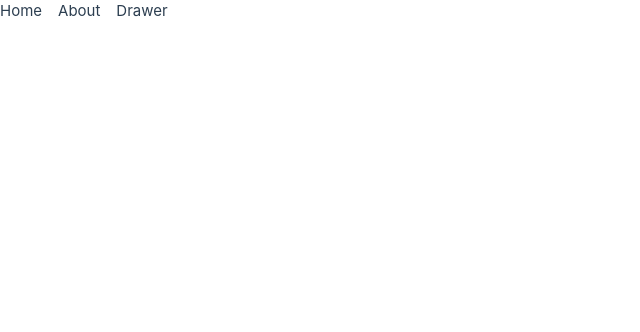
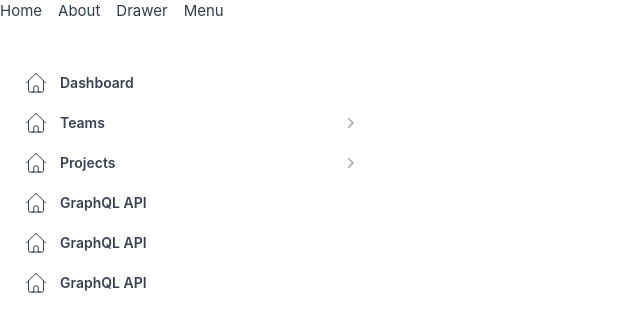
Before and after one commit to brey-soeng/vue-project-component, a Vue app: page /en/menu in a window 1280 px wide. Before the commit this address had no page. Shown: the top 332 px of the page, without its empty margins (0-640 px from the left). Built offline with nearby package versions, Linux system fonts and the light colour scheme.

Commit message:
menu component

```diff
--- a/src/App.vue
+++ b/src/App.vue
@@ -9,9 +9,9 @@ import Trans from '@/lang/translation'
         <RouterLink :to="Trans.i18nRoute({ name: 'Home' })">{{ $t('header.home') }}</RouterLink>
         <RouterLink :to="Trans.i18nRoute({ name: 'About' })">{{ $t('header.about') }}</RouterLink>
         <RouterLink :to="Trans.i18nRoute({ name: 'drawer' })">{{ $t('header.drawer') }}</RouterLink>
+        <RouterLink :to="Trans.i18nRoute({ name: 'menu' })">{{ $t('header.menu') }}</RouterLink>
       </nav>
     </div>
   </header>
-
   <RouterView />
 </template>
--- a/src/components/DrawerSlide.vue
+++ b/src/components/DrawerSlide.vue
@@ -46,7 +46,7 @@
                         @click="handleClose"
                       >
                         <span class="sr-only">Close panel</span>
-                        <XMarkIcon class="h-6 w-6" aria-hidden="true" />
+                        <svg-icon name="Mark" />
                       </button>
                     </slot>
                   </div>
@@ -77,7 +77,7 @@
                                 @click="handleClose"
                               >
                                 <span class="sr-only">Close panel</span>
-                                <XMarkIcon class="h-6 w-6" aria-hidden="true" />
+                                <svg-icon name="Mark" />
                               </button>
                             </slot>
                           </div>
@@ -119,7 +119,6 @@
 </template>
 <script setup>
 import { Dialog, DialogPanel, DialogTitle, TransitionChild, TransitionRoot } from '@headlessui/vue'
-import { XMarkIcon } from '@heroicons/vue/24/outline'
 import { computed, ref, watch } from 'vue'
 const props = defineProps({
   title: {
--- /dev/null
+++ b/src/components/NavMenu/NavMenu.vue
@@ -0,0 +1,23 @@
+<template>
+  <div class="flex grow flex-col gap-y-5 overflow-y-auto bg-white px-6">
+    <!-- add logo here -->
+    <nav class="flex flex-1 flex-col">
+      <ul role="list" class="flex flex-1 flex-col">
+        <NavMenuItem v-for="items in navigation" :items="items" :key="items.name" />
+      </ul>
+    </nav>
+  </div>
+</template>
+<script setup>
+import NavMenuItem from './NavMenuItem.vue'
+import { ref } from 'vue'
+const props = defineProps({
+  menuList: {
+    type: [Object, Array],
+    default() {
+      return []
+    }
+  }
+})
+const navigation = ref(props.menuList)
+</script>
--- /dev/null
+++ b/src/components/NavMenu/NavMenuItem.vue
@@ -0,0 +1,56 @@
+<template>
+  <li>
+    <ul role="list" class="-mx-2 space-y-1">
+      <li>
+        <RouterLink
+          v-if="!item?.children"
+          :to="item?.path"
+          :class="[
+            item?.meta?.current ? 'bg-gray-50' : 'hover:bg-gray-50',
+            'group flex gap-x-3 rounded-md p-2 text-sm leading-6 font-semibold text-gray-700'
+          ]"
+        >
+          <SvgIcon :name="item?.meta?.icon" />
+          {{ item?.meta?.title }}
+        </RouterLink>
+        <Disclosure as="div" v-else v-slot="{ open }">
+          <DisclosureButton
+            :class="[
+              item?.meta?.current ? 'bg-gray-50' : 'hover:bg-gray-50',
+              'flex items-center w-full text-left rounded-md p-2 gap-x-3 text-sm leading-6 font-semibold text-gray-700'
+            ]"
+          >
+            <SvgIcon :name="item?.meta?.icon" />
+            {{ item.name }}
+            <ChevronRightIcon
+              :class="[
+                open ? 'rotate-90 text-gray-500' : 'text-gray-400',
+                'ml-auto h-5 w-5 shrink-0'
+              ]"
+              aria-hidden="true"
+            />
+          </DisclosureButton>
+          <DisclosurePanel v-if="item.children" as="ul" class="mt-1 px-2">
+            <nav-menu-item v-for="subItem in item.children" :items="subItem" :key="subItem.name" />
+          </DisclosurePanel>
+        </Disclosure>
+      </li>
+    </ul>
+  </li>
+</template>
+<script setup>
+import { ref } from 'vue'
+import { RouterLink } from 'vue-router'
+import SvgIcon from '@/components/SvgIcon.vue'
+import { Disclosure, DisclosureButton, DisclosurePanel } from '@headlessui/vue'
+import { ChevronRightIcon } from '@heroicons/vue/20/solid'
+const props = defineProps({
+  items: {
+    type: [Object, Array],
+    default() {
+      return []
+    }
+  }
+})
+const item = ref(props.items)
+</script>
--- a/src/icons/ArrowIcon.vue
+++ b/src/icons/ArrowIcon.vue
@@ -1,5 +1,5 @@
 <template>
-  <svg xmlns="http://www.w3.org/2000/svg" viewBox="0 0 24 24">
+  <svg xmlns="http://www.w3.org/2000/svg" viewBox="0 0 24 24" width="24" height="24">
     <path d="M15,20H9V12H4.16L12,4.16L19.84,12H15V20Z" fill="currentColor" />
   </svg>
 </template>
--- a/src/icons/HomeIcon.vue
+++ b/src/icons/HomeIcon.vue
@@ -1,10 +1,17 @@
 <template>
-  <svg width="24" height="24" viewBox="0 0 24 24" fill="none" xmlns="http://www.w3.org/2000/svg">
+  <svg
+    xmlns="http://www.w3.org/2000/svg"
+    fill="none"
+    viewBox="0 0 24 24"
+    stroke-width="1.5"
+    stroke="currentColor"
+    width="24"
+    height="24"
+  >
     <path
-      d="M16 14.238C13.79 16.448 10.208 16.448 8 14.238M19.842 8.29901L13.842 3.63201C12.759 2.78901 11.242 2.78901 10.158 3.63201L4.158 8.29901C3.427 8.86701 3 9.74101 3 10.667V18C3 19.657 4.343 21 6 21H18C19.657 21 21 19.657 21 18V10.667C21 9.74101 20.573 8.86701 19.842 8.29901Z"
-      stroke="currentColor"
       stroke-linecap="round"
       stroke-linejoin="round"
+      d="M2.25 12l8.954-8.955c.44-.439 1.152-.439 1.591 0L21.75 12M4.5 9.75v10.125c0 .621.504 1.125 1.125 1.125H9.75v-4.875c0-.621.504-1.125 1.125-1.125h2.25c.621 0 1.125.504 1.125 1.125V21h4.125c.621 0 1.125-.504 1.125-1.125V9.75M8.25 21h8.25"
     />
   </svg>
 </template>
--- /dev/null
+++ b/src/icons/MarkIcon.vue
@@ -0,0 +1,13 @@
+<template>
+  <svg
+    xmlns="http://www.w3.org/2000/svg"
+    fill="none"
+    viewBox="0 0 24 24"
+    stroke-width="1.5"
+    stroke="currentColor"
+    width="24"
+    height="24"
+  >
+    <path stroke-linecap="round" stroke-linejoin="round" d="M6 18L18 6M6 6l12 12" />
+  </svg>
+</template>
--- a/src/lang/locales/en.js
+++ b/src/lang/locales/en.js
@@ -2,7 +2,8 @@ export default {
   header: {
     home: 'Home',
     about: 'About',
-    drawer: 'Drawer'
+    drawer: 'Drawer',
+    menu: 'Menu'
   },
   locale: {
     en: 'English',
--- a/src/lang/locales/kh.js
+++ b/src/lang/locales/kh.js
@@ -2,7 +2,8 @@ export default {
   header: {
     home: 'ទំព័រដើម',
     about: 'អំពី',
-    drawer: 'ស្លាយ'
+    drawer: 'ស្លាយ',
+    menu: 'ម៊ីនុយ'
   },
   locale: {
     en: 'អង់គ្លេស',
--- a/src/lang/locales/zh.js
+++ b/src/lang/locales/zh.js
@@ -1,12 +1,13 @@
 export default {
   header: {
-    home: 'jia',
-    about: 'ziji',
-    drawer: 'drawer'
+    home: '家',
+    about: '关于',
+    drawer: '抽屉',
+    menu: '菜单'
   },
   locale: {
-    en: 'Yinwen',
-    kh: 'Jianpuzhai',
-    zh: 'Zhong wen'
+    en: '英语',
+    kh: '高棉语',
+    zh: '中文'
   }
 }
--- a/src/router/index.js
+++ b/src/router/index.js
@@ -11,21 +11,26 @@ const router = createRouter({
         {
           path: '',
           name: 'Home',
-
+          meta: { title: 'home', current: false, hidden: false, permission: '', icon: '' },
           component: () => import('../views/HomeView.vue')
         },
         {
           path: 'about',
           name: 'About',
-          // route level code-splitting
-          // this generates a separate chunk (About.[hash].js) for this route
-          // which is lazy-loaded when the route is visited.
+          meta: { title: 'about', current: false, hidden: false, permission: '', icon: '' },
           component: () => import('../views/AboutView.vue')
         },
         {
           path: 'drawer',
           name: 'drawer',
+          meta: { title: 'drawer', current: false, hidden: false, permission: '', icon: '' },
           component: () => import('../views/DrawerView.vue')
+        },
+        {
+          path: 'menu',
+          name: 'menu',
+          meta: { title: 'menu', current: false, hidden: false, permission: '', icon: '' },
+          component: () => import('../views/MenuView.vue')
         }
       ]
     }
--- /dev/null
+++ b/src/views/MenuView.vue
@@ -0,0 +1,113 @@
+<template>
+  <div class="py-10 w-96">
+    <nav-menu :menuList="navigation" />
+  </div>
+</template>
+<script setup>
+import { ref } from 'vue'
+const navigation = ref([
+  {
+    name: 'dashboard',
+    path: '',
+    meta: { title: 'Dashboard', current: false, icon: 'Home' }
+  },
+  {
+    name: 'Teams',
+    path: '#',
+    meta: { title: 'home', current: false, icon: 'Home' },
+    children: [
+      {
+        name: 'Engineering',
+        path: '#',
+        meta: { title: 'Engineering', current: false, icon: 'Home' },
+        children: [
+          {
+            name: 'dddd',
+            path: '#',
+            meta: { title: 'ddd', current: false, icon: 'Home' },
+            children: [
+              {
+                name: 'Engineering',
+                path: '#',
+                meta: { title: 'Engineering', current: false, icon: 'Home' }
+              },
+              {
+                name: 'Human Resources',
+                path: '#',
+                meta: { title: 'Engineering', current: false, icon: 'Home' }
+              },
+              {
+                name: 'Customer Success',
+                path: '#',
+                meta: { title: 'Engineering', current: false, icon: 'Home' }
+              }
+            ]
+          },
+          {
+            name: 'Human Resources',
+            path: '#',
+            meta: { title: 'Engineering', current: false, icon: 'Home' }
+          },
+          {
+            name: 'Customer Success',
+            path: '#',
+            meta: { title: 'Engineering', current: false, icon: 'Home' }
+          }
+        ]
+      },
+      {
+        name: 'Human Resources',
+        path: '#',
+        meta: { title: 'Human Resources', current: false, icon: 'Home' }
+      },
+      {
+        name: 'Customer Success',
+        path: '#',
+        meta: { title: 'Customer Success', current: false, icon: 'Home' }
+      }
+    ]
+  },
+  {
+    name: 'Projects',
+    path: '#',
+    meta: { title: 'Projects', current: false, icon: 'Home' },
+    children: [
+      {
+        name: 'GraphQL API',
+        path: '',
+        meta: { title: 'GraphQL API', current: false, icon: 'Home' }
+      },
+      {
+        name: 'iOS App',
+        path: '',
+        meta: { title: 'GraphQL API', current: false, icon: 'Home' }
+      },
+      {
+        name: 'Android App',
+        path: '',
+        meta: { title: 'GraphQL API', current: false, icon: 'Home' }
+      },
+      {
+        name: 'New Customer Portal',
+        path: '',
+        meta: { title: 'GraphQL API', current: false, icon: 'Home' }
+      }
+    ]
+  },
+  {
+    name: 'Calendar',
+    path: 'about',
+    meta: { title: 'GraphQL API', current: false, icon: 'Home' }
+  },
+  {
+    name: 'Documents',
+    path: 'drawer',
+    meta: { title: 'GraphQL API', current: false, icon: 'Home' }
+  },
+  {
+    name: 'Reports',
+    path: '',
+    meta: { title: 'GraphQL API', current: false, icon: 'Home' }
+  }
+])
+</script>
```
